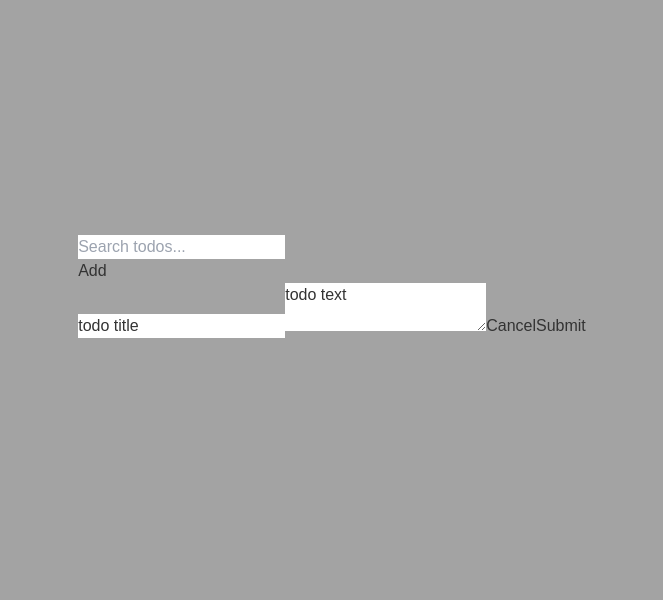
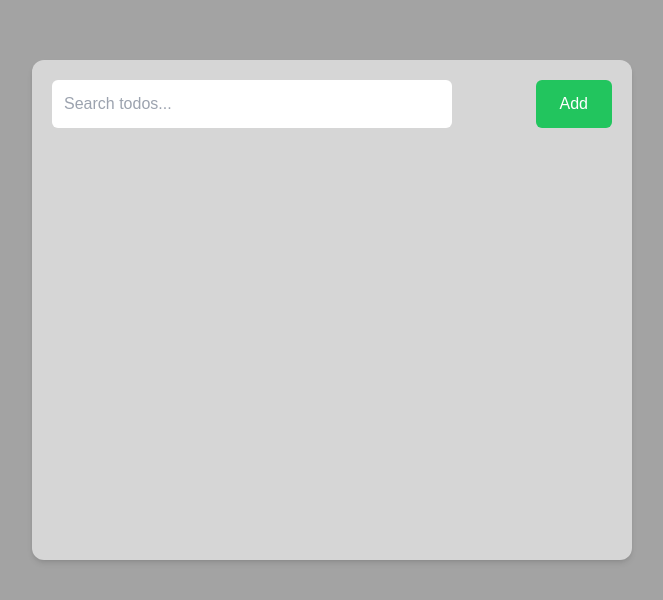
Before and after one commit to Abstract-a/vue-todo, a Vue app: page / in a window 1280 px wide. Shown: the part 114-714 px from the top of the page, without its empty margins (308-971 px from the left). Built offline with nearby package versions, Linux system fonts and the light colour scheme.

Commit message:
finished the html implementation

```diff
--- a/src/components/todos/AddTodo.vue
+++ b/src/components/todos/AddTodo.vue
@@ -4,10 +4,11 @@ import { ref } from 'vue';
 let loading = ref(false);
 let title = ref('todo title');
 let text = ref('todo text');
+let show = ref(false);
 </script>
 
 <template>
-  <div>
+  <div v-if="show">
     <div
       class="confirm-popup fixed left-[50%] top-[50%] z-[1000] flex w-[90%] max-w-[500px] -translate-x-1/2 -translate-y-1/2 transform flex-col gap-3 rounded-lg bg-gray-200 p-5 shadow-md"
     >
--- a/tailwind.config.js
+++ b/tailwind.config.js
@@ -1,8 +1,8 @@
 /** @type {import('tailwindcss').Config} */
 export default {
-  content: [],
+  content: ['./index.html', './src/**/*.{vue,js,ts,jsx,tsx}'],
   theme: {
     extend: {},
   },
   plugins: [],
-}
+};
```
